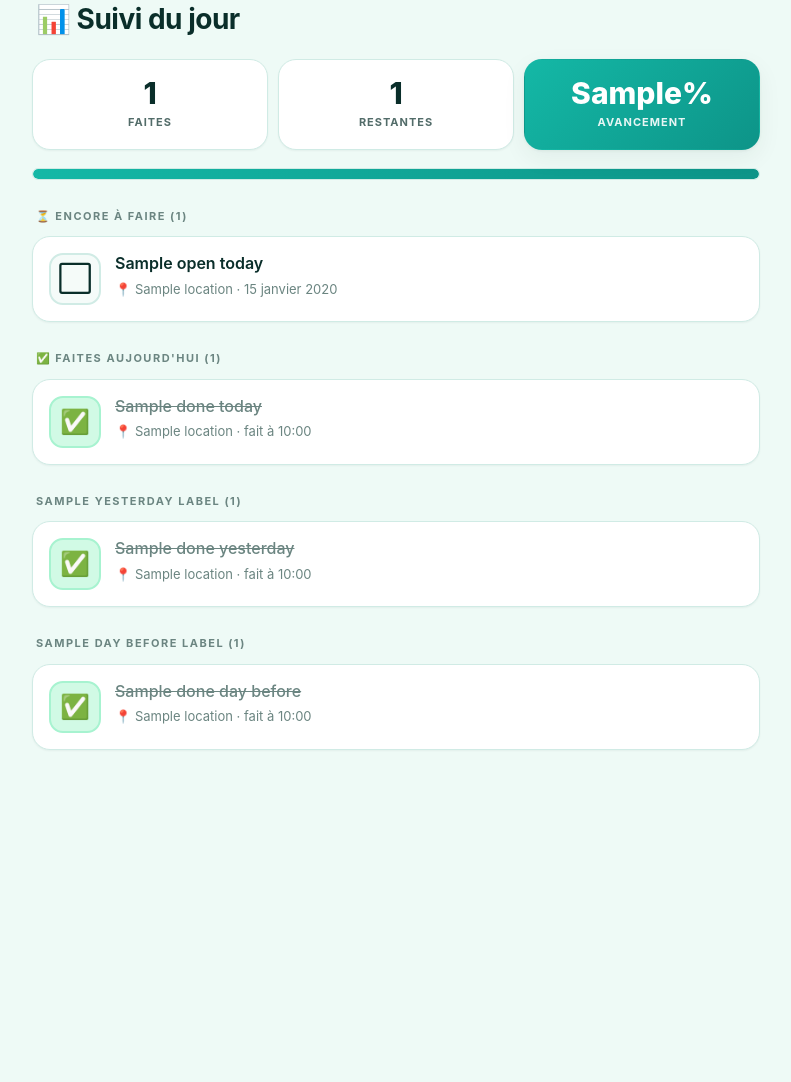
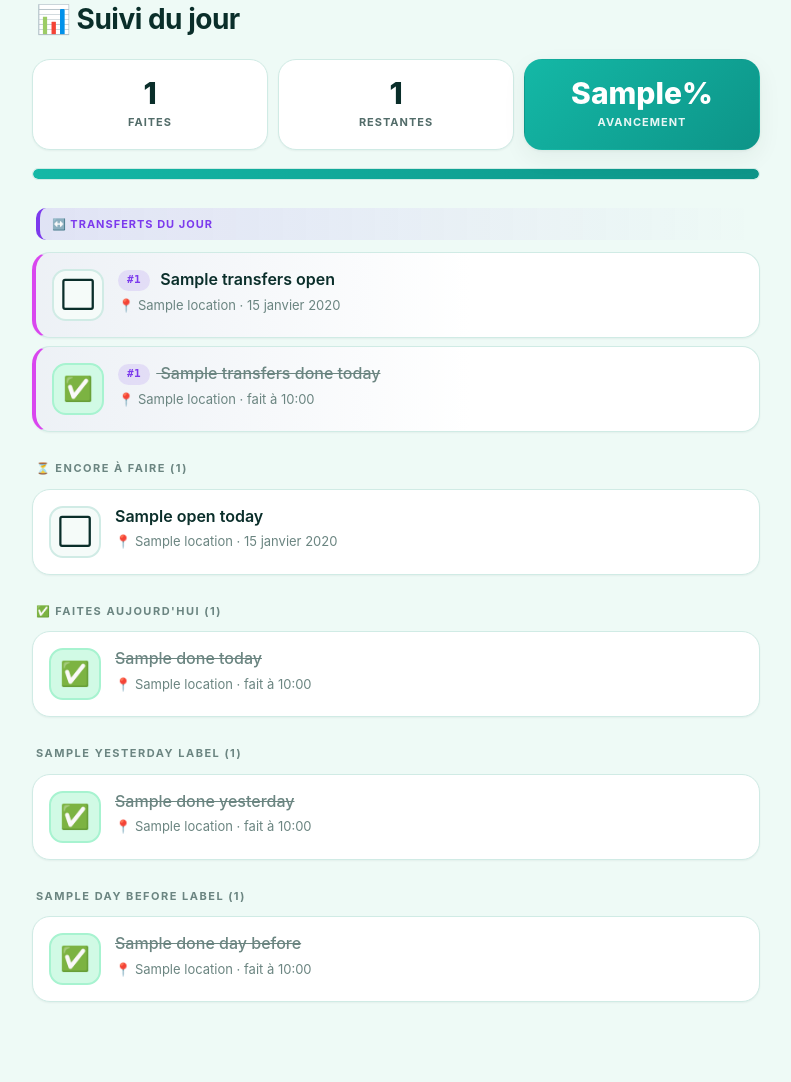
Before and after one commit to mahdibengrine-hub/aola-tasks, a Flask app: template templates/follow.html in a window 1280 px wide. Shown: the part 135-1217 px from the top of the page, without its empty margins (244-1035 px from the left). Before the commit the page ends 885 px from the top, so only its background shows below. Run offline with Flask 3, Linux system fonts and the light colour scheme; the template is opened without the code that fills it: most values are stand-ins (such as "Sample title", 1, 10 or a date in 2020).

Commit message:
Admin: section Transferts dediee dans Taches et Suivi (avec done/non-done dans Suivi)

```diff
--- a/app.py
+++ b/app.py
@@ -345,18 +345,22 @@ def admin_view(token):
     db = get_db()
     td = today_iso()
     overdue = _enrich(db.execute(
-        'SELECT * FROM task WHERE done_at IS NULL AND due_date<? '
+        'SELECT * FROM task WHERE done_at IS NULL AND due_date<? AND is_transfer=0 '
         'ORDER BY priority DESC, due_date ASC', (td,)).fetchall())
     today_tasks = _enrich(db.execute(
-        'SELECT * FROM task WHERE done_at IS NULL AND due_date=? '
+        'SELECT * FROM task WHERE done_at IS NULL AND due_date=? AND is_transfer=0 '
         'ORDER BY priority DESC, id ASC', (td,)).fetchall())
     upcoming = _enrich(db.execute(
-        'SELECT * FROM task WHERE done_at IS NULL AND due_date>? '
+        'SELECT * FROM task WHERE done_at IS NULL AND due_date>? AND is_transfer=0 '
         'ORDER BY due_date ASC LIMIT 50', (td,)).fetchall())
+    transfers = _enrich(db.execute(
+        'SELECT * FROM task WHERE done_at IS NULL AND is_transfer=1 '
+        'ORDER BY due_date ASC, id ASC').fetchall())
     return render_template('admin.html',
                            overdue=overdue,
                            today_tasks=today_tasks,
                            upcoming=upcoming,
+                           transfers=transfers,
                            token=token,
                            today=td,
                            today_label=fr_long(date.today()),
@@ -623,7 +627,8 @@ def admin_follow(token):
         (td,)).fetchone())
 
     open_today_rows = db.execute(
-        'SELECT * FROM task WHERE done_at IS NULL AND (due_date<=? OR due_date IS NULL) '
+        'SELECT * FROM task WHERE done_at IS NULL AND is_transfer=0 '
+        'AND (due_date<=? OR due_date IS NULL) '
         'ORDER BY priority DESC, due_date ASC, id ASC', (td,)).fetchall()
     open_view = []
     for t in open_today_rows:
@@ -633,20 +638,29 @@ def admin_follow(token):
         d['delay_days']  = compute_delay_days(t)
         open_view.append(d)
 
+    transfers_open = _enrich(db.execute(
+        'SELECT * FROM task WHERE done_at IS NULL AND is_transfer=1 '
+        'ORDER BY due_date ASC, id ASC').fetchall())
+    transfers_done_today = db.execute(
+        "SELECT * FROM task WHERE is_transfer=1 AND date(done_at)=? "
+        "ORDER BY done_at ASC", (td,)).fetchall()
+
     done_today = db.execute(
-        "SELECT * FROM task WHERE date(done_at)=? ORDER BY done_at ASC",
-        (td,)).fetchall()
+        "SELECT * FROM task WHERE is_transfer=0 AND date(done_at)=? "
+        "ORDER BY done_at ASC", (td,)).fetchall()
     done_yesterday = db.execute(
-        "SELECT * FROM task WHERE date(done_at)=? ORDER BY done_at ASC",
-        (yesterday.isoformat(),)).fetchall()
+        "SELECT * FROM task WHERE is_transfer=0 AND date(done_at)=? "
+        "ORDER BY done_at ASC", (yesterday.isoformat(),)).fetchall()
     done_day_before = db.execute(
-        "SELECT * FROM task WHERE date(done_at)=? ORDER BY done_at ASC",
-        (day_before.isoformat(),)).fetchall()
+        "SELECT * FROM task WHERE is_transfer=0 AND date(done_at)=? "
+        "ORDER BY done_at ASC", (day_before.isoformat(),)).fetchall()
 
     total = len(open_today_rows) + len(done_today)
     pct_done = round(100 * len(done_today) / total) if total else 0
     return render_template('follow.html',
                            open_today=open_view,
+                           transfers_open=transfers_open,
+                           transfers_done_today=transfers_done_today,
                            done_today=done_today,
                            done_yesterday=done_yesterday,
                            done_day_before=done_day_before,
--- a/static/style.css
+++ b/static/style.css
@@ -130,6 +130,13 @@ main{max-width:760px;margin:0 auto;padding:20px 16px 80px}
   font-weight:700;color:var(--muted);margin:28px 4px 12px;
   display:flex;align-items:center;gap:8px}
 .section-title.danger{color:var(--coral)}
+.section-title.transfer-title{color:#7c3aed;
+  background:linear-gradient(90deg, rgba(124,58,237,.12), transparent);
+  padding:8px 12px;border-radius:10px;border-left:4px solid #7c3aed;letter-spacing:1px}
+.badge.badge-transfer{background:rgba(124,58,237,.12);color:#7c3aed;
+  font-family:"SF Mono",ui-monospace,monospace}
+.task.transfer-row{border-left:4px solid #d946ef;
+  background:linear-gradient(90deg, rgba(217,70,239,.05) 0%, #fff 60%)}
 .section-title.priority-title{color:var(--amber-dark);
   background:linear-gradient(90deg, var(--amber-soft), transparent);
   padding:8px 12px;border-radius:10px;
--- a/templates/follow.html
+++ b/templates/follow.html
@@ -26,6 +26,51 @@
 <div class="progress">
   <div class="progress-bar" style="width:{{ pct_done }}%"></div>
 </div>
+
+{% if transfers_open or transfers_done_today %}
+<h2 class="section-title transfer-title">↔️ Transferts du jour</h2>
+{% if transfers_open %}
+<ul class="tasks">
+  {% for t in transfers_open %}
+  <li class="task transfer-row{% if t.is_waiting %} late{% endif %}">
+    <div class="check" aria-hidden="true">⬜</div>
+    <div class="task-body">
+      <div class="task-title">
+        {% if t.transfer_number %}<span class="badge badge-transfer">#{{ t.transfer_number|replace('#','') }}</span>{% endif %}
+        {% if t.delay_days and t.delay_days > 0 %}<span class="badge badge-late">🔴 {{ t.delay_days }}j de retard</span>{% endif %}
+        {{ t.title }}
+      </div>
+      <div class="task-meta">
+        📍 {{ t.location or '—' }}
+        {% if t.due_date %} · {{ t.due_date|fr_date }}{% endif %}
+      </div>
+    </div>
+  </li>
+  {% endfor %}
+</ul>
+{% endif %}
+{% if transfers_done_today %}
+<ul class="tasks done" style="margin-top:8px">
+  {% for t in transfers_done_today %}
+  <li class="task transfer-row">
+    <div class="check checked" aria-hidden="true">✅</div>
+    <div class="task-body">
+      <div class="task-title strike">
+        {% if t.transfer_number %}<span class="badge badge-transfer">#{{ t.transfer_number|replace('#','') }}</span>{% endif %}
+        {{ t.title }}
+      </div>
+      <div class="task-meta">
+        📍 {{ t.location or '—' }} · fait à {{ t.done_at[11:16] }}
+      </div>
+    </div>
+  </li>
+  {% endfor %}
+</ul>
+{% endif %}
+{% if not transfers_open and not transfers_done_today %}
+<div class="empty soft">Aucun transfert programmé.</div>
+{% endif %}
+{% endif %}
 
 {% if has_overdue or has_today %}
 <div class="row" style="gap:8px;margin-bottom:20px">
```
Also changed, not shown: templates/admin.html (+7 -0 lines).
